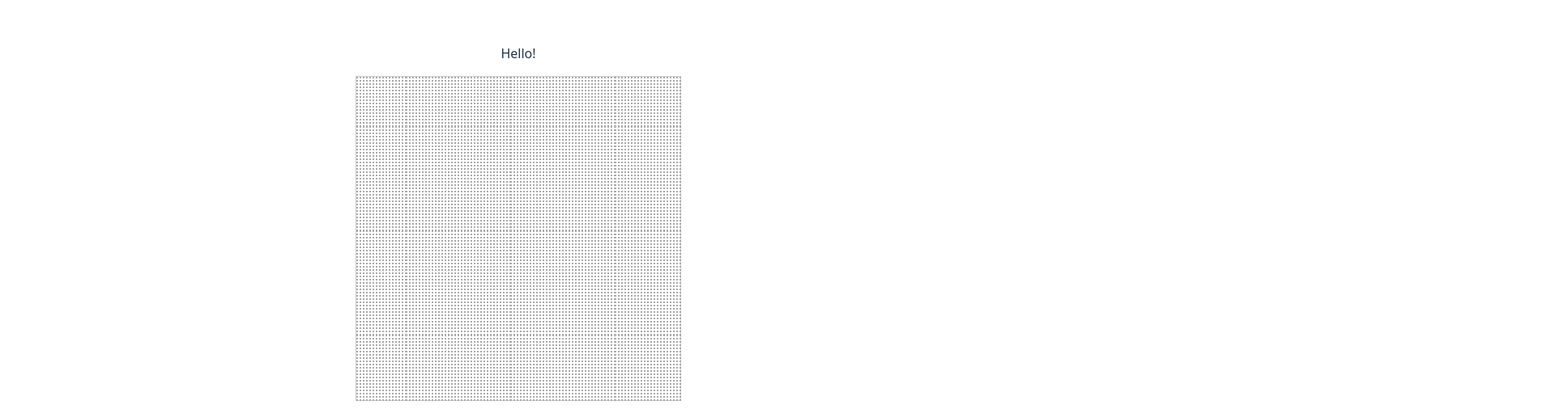
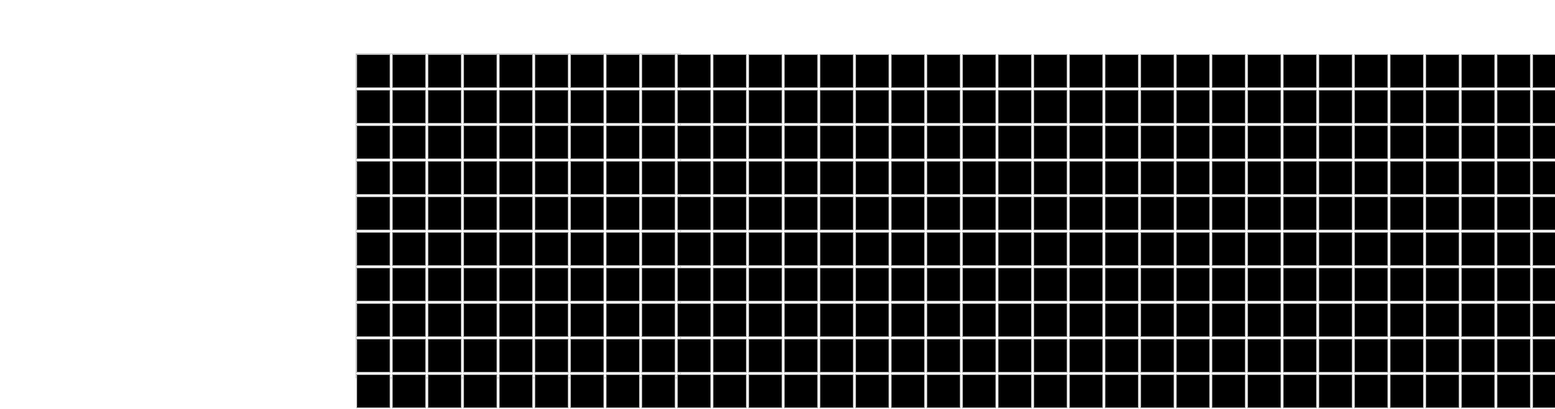
Before and after one commit to mlmyerson/react_eca, a React (Vite) app: page / in a window 1280 px wide. Shown: the part 133-639 px from the top of the page at 81% size, 1920 px wide, since content can reach past the window. Built offline with nearby package versions, Linux system fonts and the light colour scheme.

Commit message:
set cell size

```diff
--- a/src/App.tsx
+++ b/src/App.tsx
@@ -6,10 +6,7 @@ export default function App(): JSX.Element {
 
   return (
     <>
-        <p>
-            Hello!
-        </p>
-        <Grid grid_width={100} grid_height={100}/>
+        <Grid grid_width={100} grid_height={100} cell_size={40}/>
     </>
   )
 }
--- a/src/Grid.tsx
+++ b/src/Grid.tsx
@@ -4,17 +4,22 @@ import styles from './Grid.module.css';
 interface GridProps {
   grid_width: number;
   grid_height: number;
+  cell_size: number;
 }
 
-export default function Grid({ grid_width, grid_height }: GridProps) {
+interface Cell {
+  color: string;
+}
+
+export default function Grid({ grid_width, grid_height, cell_size }: GridProps) {
   const [width, setWidth] = useState(grid_width);
   const [height, setHeight] = useState(grid_height);
-  const cells = Array.from({ length: width * height });
+  const [cellSize, setCellSize] = useState(cell_size);
 
-  useEffect(() => {
-    setWidth(grid_width);
-    setHeight(grid_height);
-  }, [grid_width, grid_height]);
+  //intialize cells
+ const cells: Cell[] = Array.from({ length: width * height }, () => ({
+    color: 'black',
+  }));
 
   return (
     <div
@@ -24,8 +29,15 @@ export default function Grid({ grid_width, grid_height }: GridProps) {
         '--rows': height,
       } as React.CSSProperties}
     >
-      {cells.map((_, idx) => (
-        <div className={styles.cell} key={idx} />
+      {cells.map((cell, i) => (
+        <div
+          className={styles.cell}
+          style={{
+            background: cell.color,
+            width: `${cellSize}px`,
+            height: `${cellSize}px`
+          }}
+          key={i} />
       ))}
     </div>
   );
```
